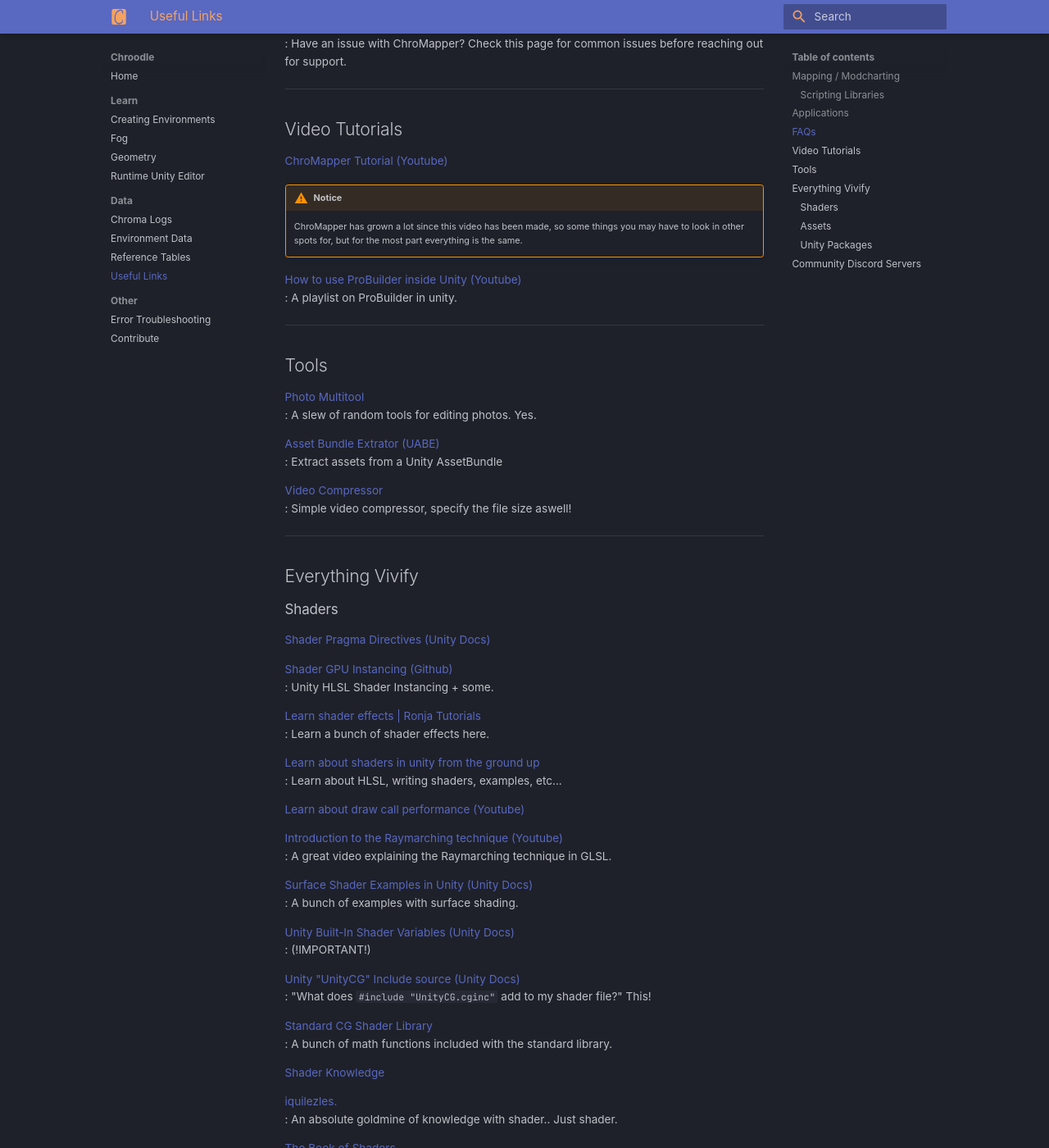
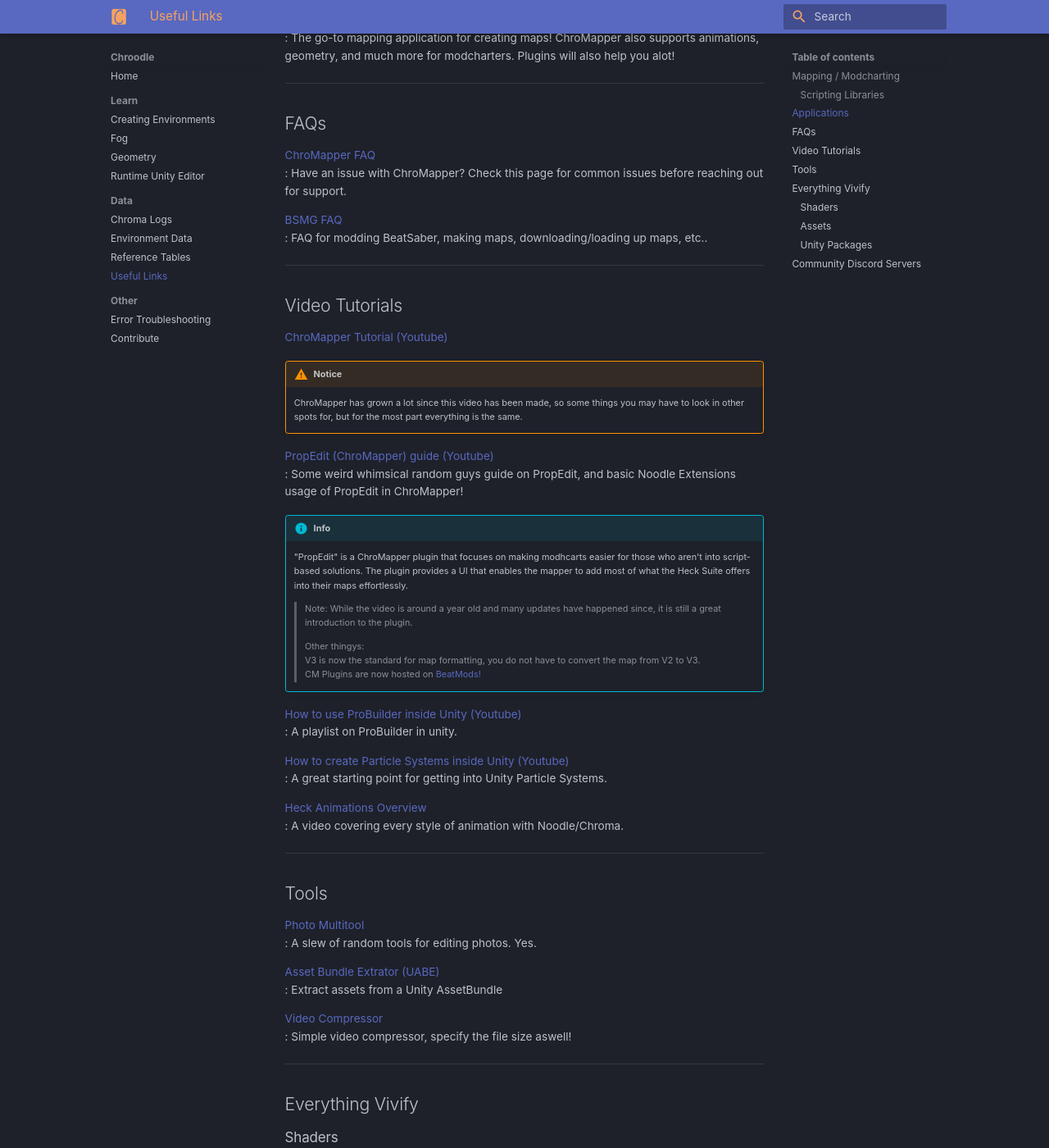
Before and after one commit to UGEcko/chroodleWeb, an MkDocs documentation site: the page built from docs/data/links.md, in a window 1280 px wide and 1400 px high, scrolled down 1310 px. Shown: the whole window at 82% size. Built offline with MkDocs 1.6.1 and Material for MkDocs 9.7.7, drawn with Linux system fonts in a browser that asks for light colours; some web fonts are replaced; some of the changed text lies outside the part shown.

Commit message:
som mor stuf Modding, Mapping, Easings!

```diff
--- a/docs/data/links.md
+++ b/docs/data/links.md
@@ -18,9 +18,13 @@
 
 [BSMG Wiki](https://bsmg.wiki/) <br> : The site that every player with a modded BeatSaber installation should have bookmarked. Covers everything from Mapping, Modding, and so much more.
 
+[BeatMods](https://beatmods.com/mods) <br> : The hub for all approved plugins for BeatSaber and ChroMapper.
+
 [BS Mapping Utility](https://kivalevan.me/BeatSaber-MappingUtility/) <br> : A fine amount of utilities for miscellaneous stuff. Another fine site to have bookmarked.
 
-[Equivalent Fractions](http://www.cleavebooks.co.uk/scol/equivf.htm) <br> : A list of fractions equivalent to each other from 0 - 1.
+[Equivalent Fractions](http://www.cleavebooks.co.uk/scol/equivf.htm) <br> : A list of fractions equivalent to each other from 0 - 1. Great for syncing path animations along with the games base jump animations.
+
+[easings.net](https://easings.net) <br> : All available easings for use **excluding easeStep** (Click on them for a slew of stuff including visual examples!)
 
 ### Scripting Libraries
 
@@ -42,6 +46,8 @@
 
 [ChroMapper FAQ](https://chromapper.atlassian.net/wiki/spaces/UG/overview) <br> : Have an issue with ChroMapper? Check this page for common issues before reaching out for support.
 
+[BSMG FAQ](https://bsmg.wiki/faq/) <br> : FAQ for modding BeatSaber, making maps, downloading/loading up maps, etc..
+
 <hr>
 
 ## Video Tutorials
@@ -51,7 +57,20 @@
 !!! warning "Notice"
     ChroMapper has grown a lot since this video has been made, so some things you may have to look in other spots for, but for the most part everything is the same.
 
+[PropEdit (ChroMapper) guide (Youtube)](https://www.youtube.com/watch?v=FXcnebgOLpA) <br> : Some weird whimsical random guys guide on PropEdit, and basic Noodle Extensions usage of PropEdit in ChroMapper!
+!!! info
+    "PropEdit" is a ChroMapper plugin that focuses on making modhcarts easier for those who aren't into script-based solutions. The plugin provides a UI that enables the mapper to add most of what the Heck Suite offers into their maps effortlessly.
+    > Note: While the video is around a year old and many updates have happened since, it is still a great introduction to the plugin.
+
+    > Other thingys: <br> V3 is now the standard for map formatting, you do not have to convert the map from V2 to V3. <br> CM Plugins are now hosted on [BeatMods!](https://beatmods.com/mods)
+
 [How to use ProBuilder inside Unity (Youtube)](https://www.youtube.com/playlist?list=PLhvjMi_0yrQxvy_bDuGqRni8952571Bp3) <br> : A playlist on ProBuilder in unity.
+
+[How to create Particle Systems inside Unity (Youtube)](https://www.youtube.com/watch?v=2UaOIAAcbPc) <br> : A great starting point for getting into Unity Particle Systems.
+
+[Heck Animations Overview](https://www.youtube.com/watch?v=nMHaPJ8o-Jk) <br> : A video covering every style of animation with Noodle/Chroma.
+
+
 
 <hr>
 
@@ -120,7 +139,7 @@
 
 ## Community Discord Servers
 
-[Beat Saber Modding Group (BSMG)](discord.gg/beatsabermods)
+[Beat Saber Modding Group (BSMG)](https://discord.gg/beatsabermods)
 
 [Beat Saber Mapping](https://discord.gg/ArT4BTQ)
 
```
